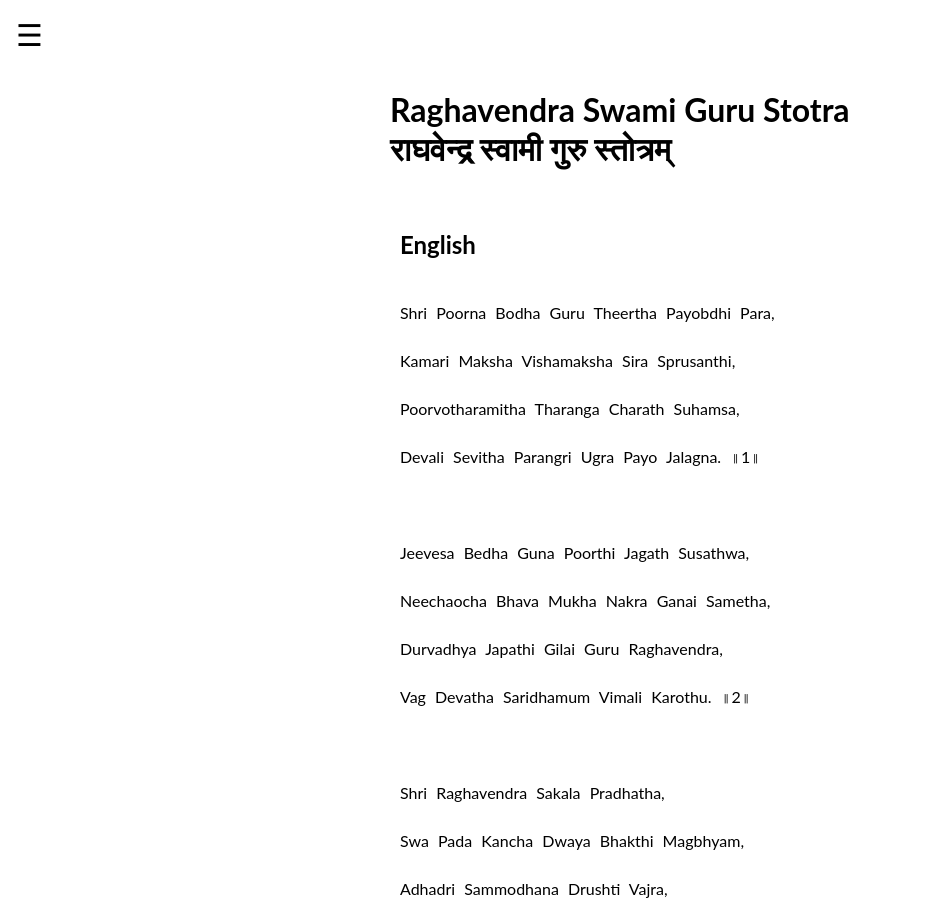
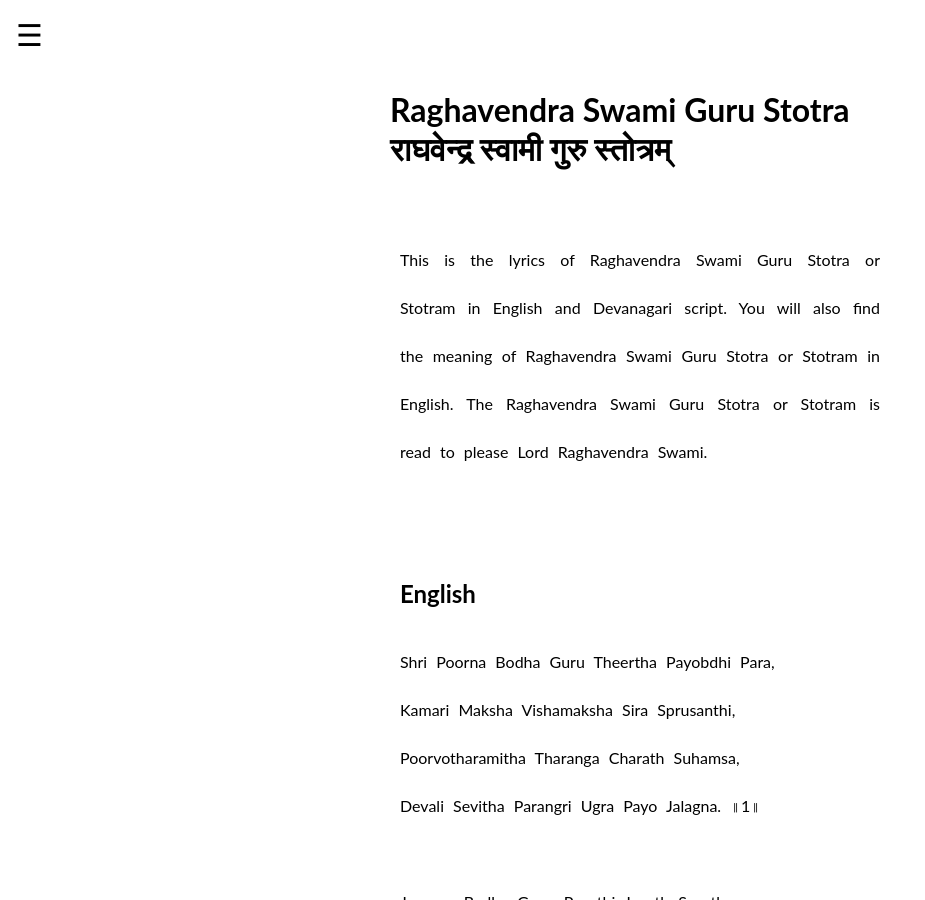
Before and after one commit to abhishekdjoshi/abhishekdjoshi.kclstr.io, a Jekyll site: the page pages/raghavendra/guru_stotra.html, which Jekyll copies as it is, in a window 1280 px wide and 900 px high. Shown: the whole window, without its empty margins (0-925 px from the left). Built offline with Jekyll 4.4.1, drawn with Linux system fonts in a browser that asks for light colours; a script that is not in the unit is left out; some of the changed lines change nothing that is shown.

Commit message:
Update guru_stotra.html

```diff
--- a/pages/raghavendra/guru_stotra.html
+++ b/pages/raghavendra/guru_stotra.html
@@ -6,16 +6,7 @@
     <meta http-equiv="Content-Type" content="text/html; charset=UTF-8" />
     <meta
       name="description"
-      content="Learn the Raghavendra Swami Guru Stotra of Lord Raghavendra Swami.
-      Read Raghavendra Swami Guru Stotra lyrics in English, and Raghavendra Swami Guru Stotra lyrics in Hindi or Sanskrit.
-      Also get the meaning of Raghavendra Swami Guru Stotra in English.
-      Convey your prayers to Lord Raghavendra Swami through Raghavendra Swami Guru Stotra lyrics.
-      According to mythology, Raghavendra Swami Guru Stotra lyrics is read to please Lord Raghavendra Swami.
-      Learn the Raghavendra Swami Guru Stotram of Lord Rahu.
-      Read Raghavendra Swami Guru Stotram lyrics in English, and Raghavendra Swami Guru Stotram lyrics in Hindi or Sanskrit.
-      Also get the meaning of Raghavendra Swami Guru Stotram in English.
-      Convey your prayers to Lord Raghavendra Swami through Raghavendra Swami Guru Stotram lyrics.
-      According to mythology, Raghavendra Swami Guru Stotram lyrics is read to please Lord Raghavendra Swami."
+      content="Learn Raghavendra Swami Guru Stotra or Stotram. Read the lyrics in English and Hindi or Sanskrit, and get its meaning in English."
     />
     <meta
       name="keywords"
@@ -141,7 +132,7 @@
       });
     </script>
   </head>
-  <body>
+  <body onselectstart="return false;">
     <!--Added below on 18th Feb 2020 at 8:15 PM-->
     <div id="mySidenav" class="sidenav">
       <a href="javascript:void(0)" class="closebtn" onclick="closeNav()"
@@ -174,6 +165,14 @@
         राघवेन्द्र स्वामी गुरु स्तोत्रम्
       </h1>
       <br />
+
+      <p>
+        This is the lyrics of Raghavendra Swami Guru Stotra or Stotram in
+        English and Devanagari script. You will also find the meaning of
+        Raghavendra Swami Guru Stotra or Stotram in English. The Raghavendra
+        Swami Guru Stotra or Stotram is read to please Lord Raghavendra Swami.
+      </p>
+      <br /><br /><br />
 
       <h2>English</h2>
       <p>
```
